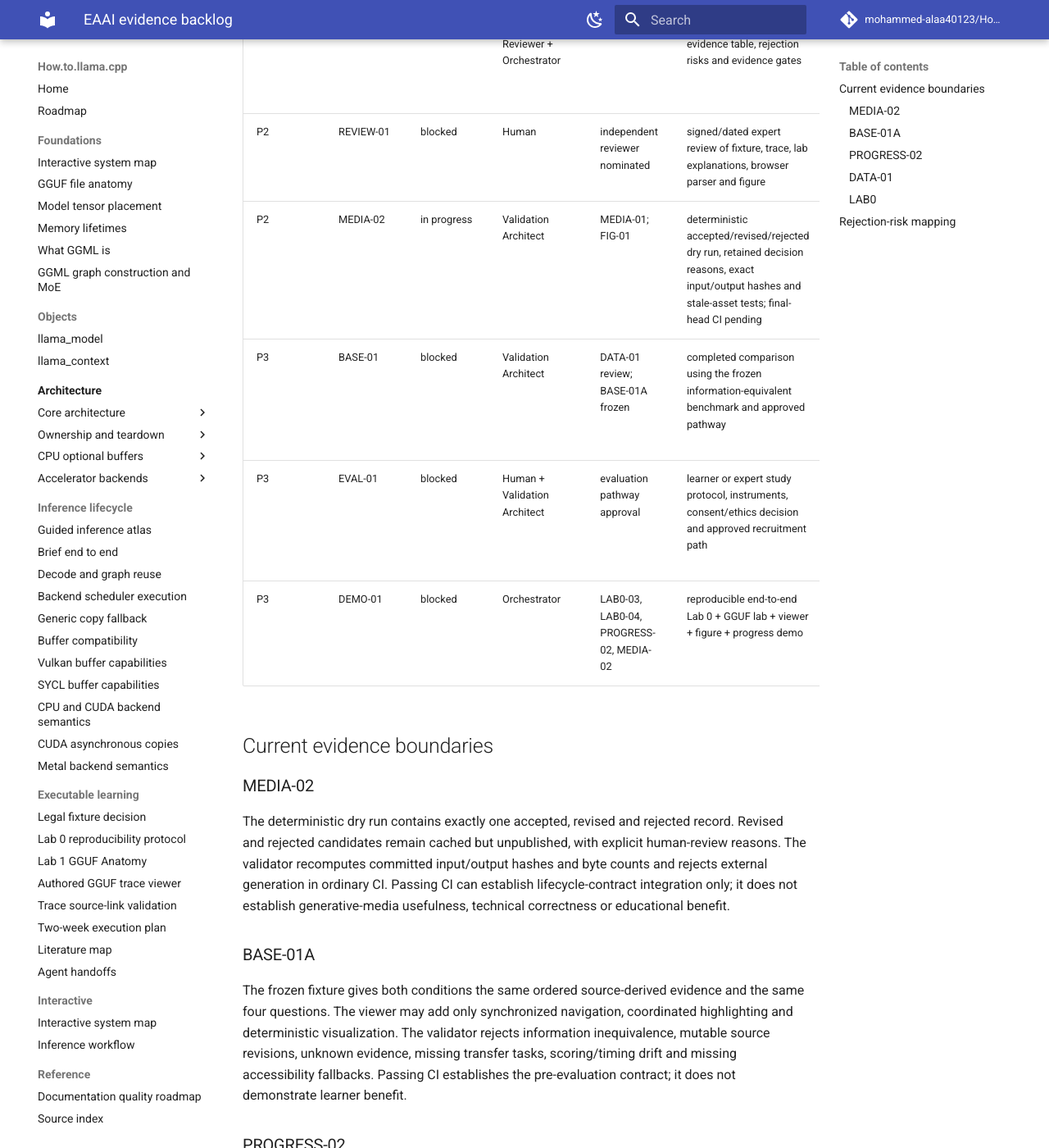
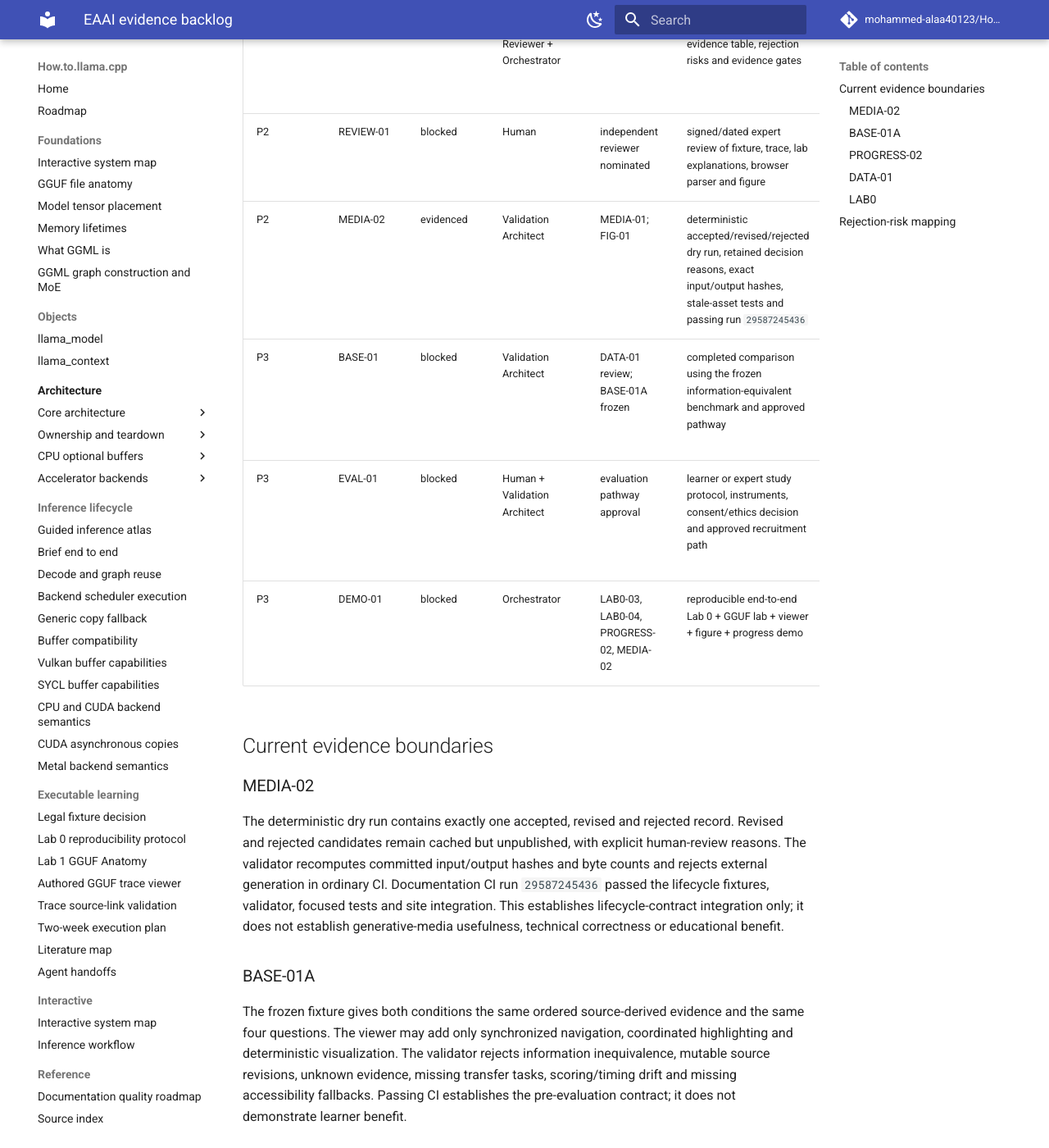
Before and after one commit to mohammed-alaa40123/How.to.llama.cpp, an MkDocs documentation site: the page built from docs/publication/evidence-backlog.md, in a window 1280 px wide and 1400 px high, scrolled down 3032 px. Shown: the whole window at 82% size. Built offline with MkDocs 1.6.1 and Material for MkDocs 9.7.7, drawn with Linux system fonts in a browser that asks for light colours; comment, search, counter and statistics services are not loaded; some of the changed text lies outside the part shown.

Commit message:
Close MEDIA-02 after passing CI

```diff
--- a/docs/publication/evidence-backlog.md
+++ b/docs/publication/evidence-backlog.md
@@ -23,7 +23,7 @@
 | P2 | BASE-01A | evidenced | Validation Architect | information-equivalent baseline design; stable VIEW-01 fixture | versioned static-versus-viewer benchmark fixture, exact tasks, answer key, scoring, timeout, source revision, accessibility fallbacks and semantic validator; passing run `29583741909` | The viewer can be evaluated without confounding information availability |
 | P2 | REVIEW-02 | in progress | Adversarial Reviewer + Orchestrator | active stack | consolidated claims-evidence table, rejection risks and evidence gates | Major rejection risks are visible and drive dependency ordering |
 | P2 | REVIEW-01 | blocked | Human | independent reviewer nominated | signed/dated expert review of fixture, trace, lab explanations, browser parser and figure | Technical correctness is independently supported |
-| P2 | MEDIA-02 | in progress | Validation Architect | MEDIA-01; FIG-01 | deterministic accepted/revised/rejected dry run, retained decision reasons, exact input/output hashes and stale-asset tests; final-head CI pending | The media lifecycle is auditable without ordinary CI regeneration |
+| P2 | MEDIA-02 | evidenced | Validation Architect | MEDIA-01; FIG-01 | deterministic accepted/revised/rejected dry run, retained decision reasons, exact input/output hashes, stale-asset tests and passing run `29587245436` | The media lifecycle is auditable without ordinary CI regeneration |
 | P3 | BASE-01 | blocked | Validation Architect | DATA-01 review; BASE-01A frozen | completed comparison using the frozen information-equivalent benchmark and approved pathway | Viewer or workflow benefits are measured rather than inferred |
 | P3 | EVAL-01 | blocked | Human + Validation Architect | evaluation pathway approval | learner or expert study protocol, instruments, consent/ethics decision and approved recruitment path | Educational usefulness is evaluated rather than inferred from implementation |
 | P3 | DEMO-01 | blocked | Orchestrator | LAB0-03, LAB0-04, PROGRESS-02, MEDIA-02 | reproducible end-to-end Lab 0 + GGUF lab + viewer + figure + progress demo | The proposed system exists as a coherent educational artifact |
@@ -32,7 +32,7 @@
 
 ### MEDIA-02
 
-The deterministic dry run contains exactly one accepted, revised and rejected record. Revised and rejected candidates remain cached but unpublished, with explicit human-review reasons. The validator recomputes committed input/output hashes and byte counts and rejects external generation in ordinary CI. Passing CI can establish lifecycle-contract integration only; it does not establish generative-media usefulness, technical correctness or educational benefit.
+The deterministic dry run contains exactly one accepted, revised and rejected record. Revised and rejected candidates remain cached but unpublished, with explicit human-review reasons. The validator recomputes committed input/output hashes and byte counts and rejects external generation in ordinary CI. Documentation CI run `29587245436` passed the lifecycle fixtures, validator, focused tests and site integration. This establishes lifecycle-contract integration only; it does not establish generative-media usefulness, technical correctness or educational benefit.
 
 ### BASE-01A
 
```
Also changed, not shown: other parts of docs/publication/evidence-backlog.md (+1 -1 lines).
